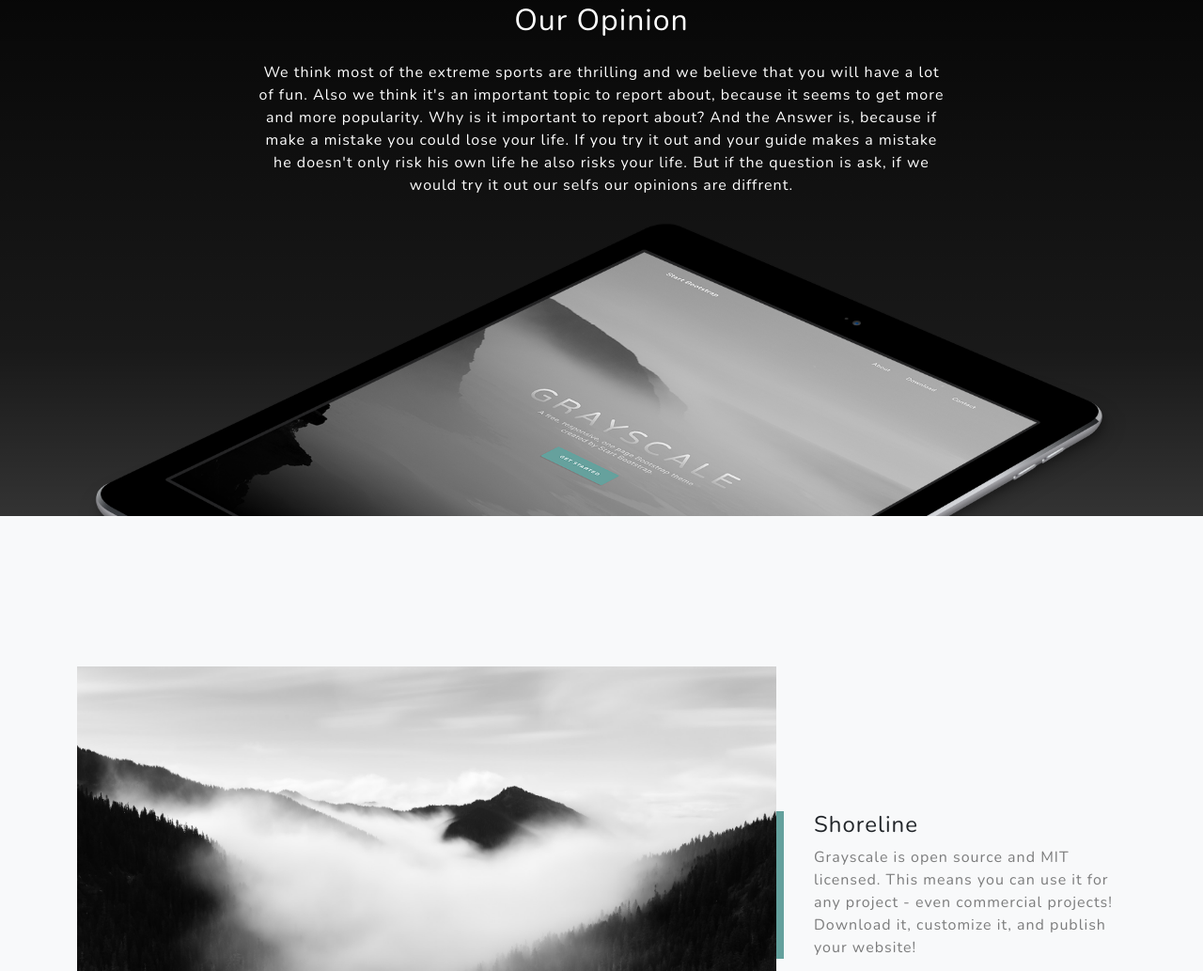
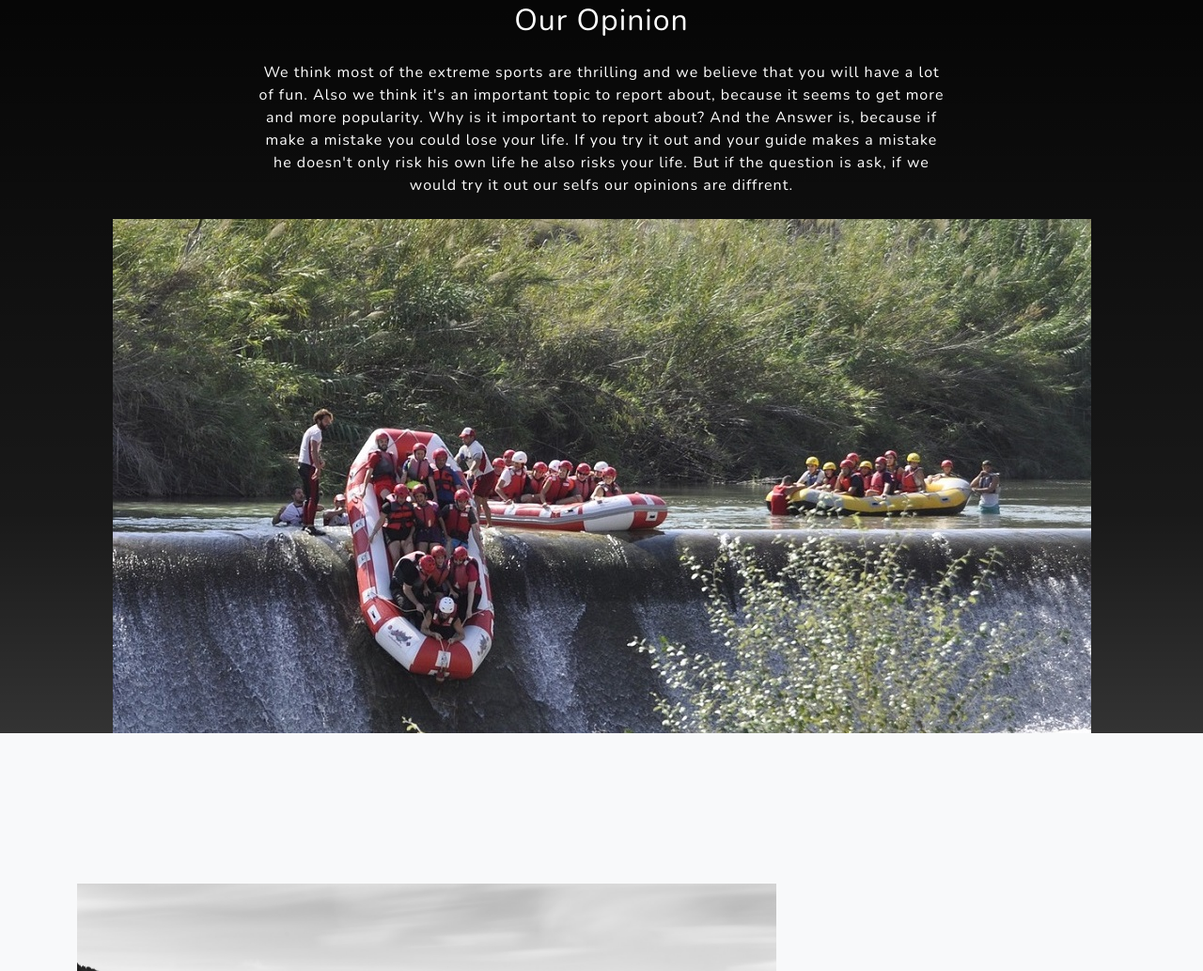
Before and after one commit to Sebastian-Witzeneder/Sports-Projekt, a plain HTML site: page Project/index.html in a window 1280 px wide. Shown: the part 957-1990 px from the top of the page at 94% size. Drawn offline with nearby package versions, Linux system fonts and the light colour scheme.

Commit message:
Update index.html

```diff
--- a/Project/index.html
+++ b/Project/index.html
@@ -58,7 +58,7 @@
                         </p>
                     </div>
                 </div>
-                <img class="img-fluid" src="assets/img/ipad.png" alt="" />
+                <img class="img-fluid" src="assets/img/ExtremeSport.png" alt="" />
             </div>
         </section>
         <!-- Projects-->
```
